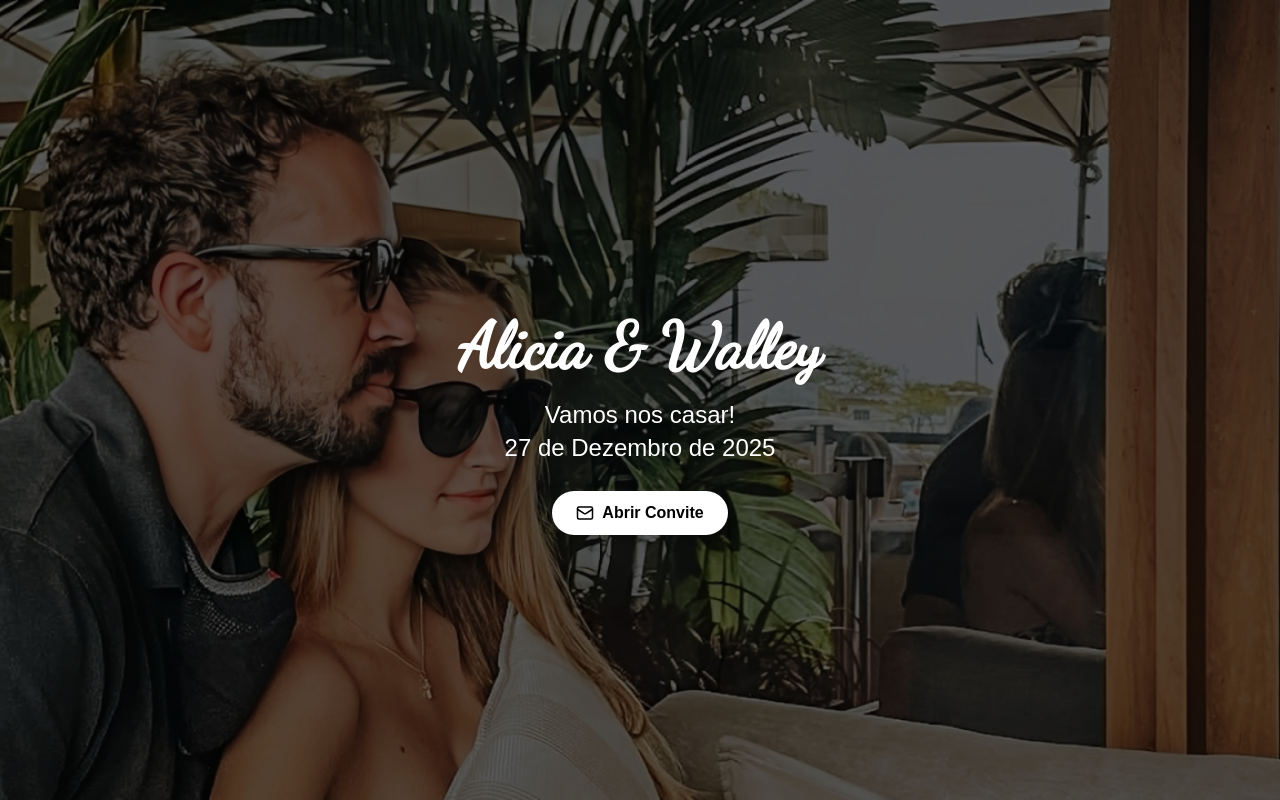
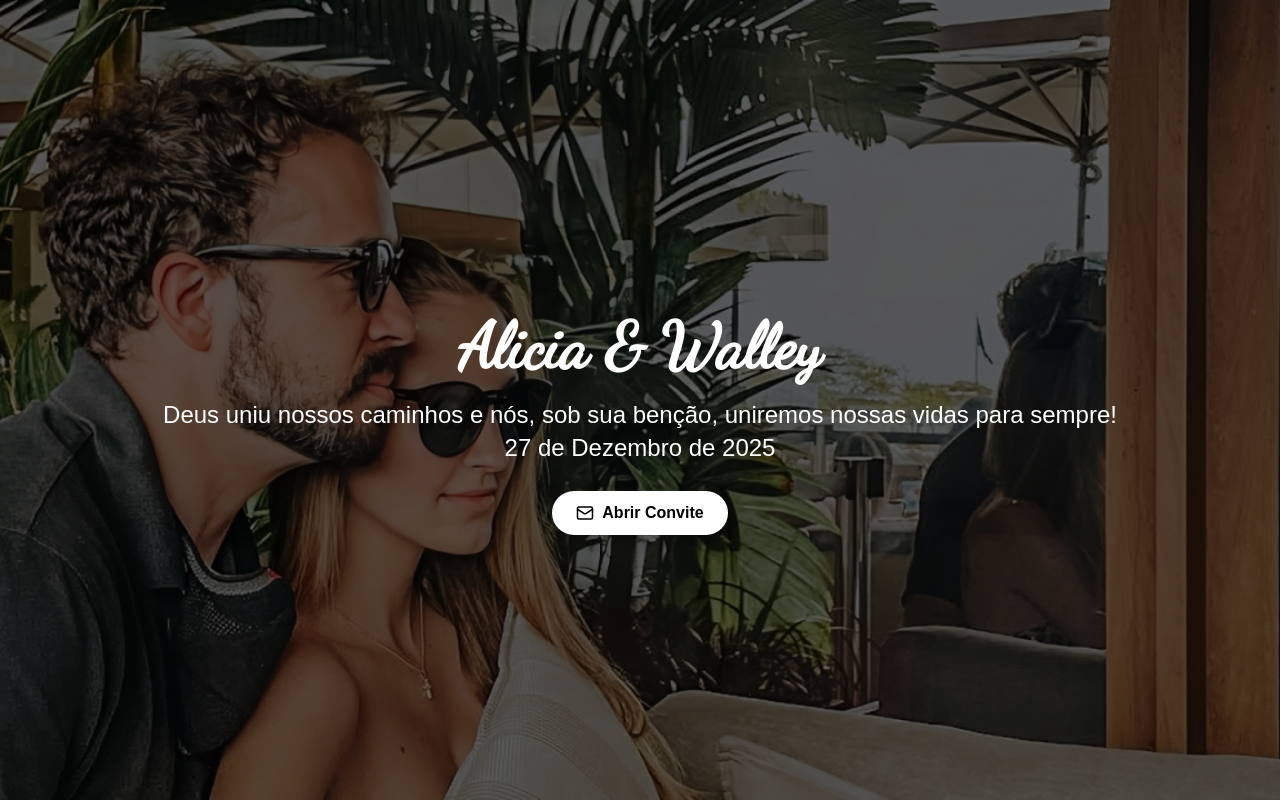
Before and after one commit to anazambarda/convite-alicia-walley, a React (Vite) app: page / in a window 1280 px wide. Built offline with nearby package versions, Linux system fonts and the light colour scheme.

Commit message:
add frase

```diff
--- a/src/pages/TelaInicial.tsx
+++ b/src/pages/TelaInicial.tsx
@@ -14,7 +14,7 @@ function TelaInicial() {
       <div className="overlay" />
       <div className="conteudo">
         <h1>Alicia & Walley</h1>
-        <p>Vamos nos casar!</p>
+        <p>Deus uniu nossos caminhos e nós, sob sua benção, uniremos nossas vidas para sempre!</p>
         <p>27 de Dezembro de 2025</p>
         <button className="botao" onClick={() => navigate('/convite')}>
           <MailIcon size={18} />
```
